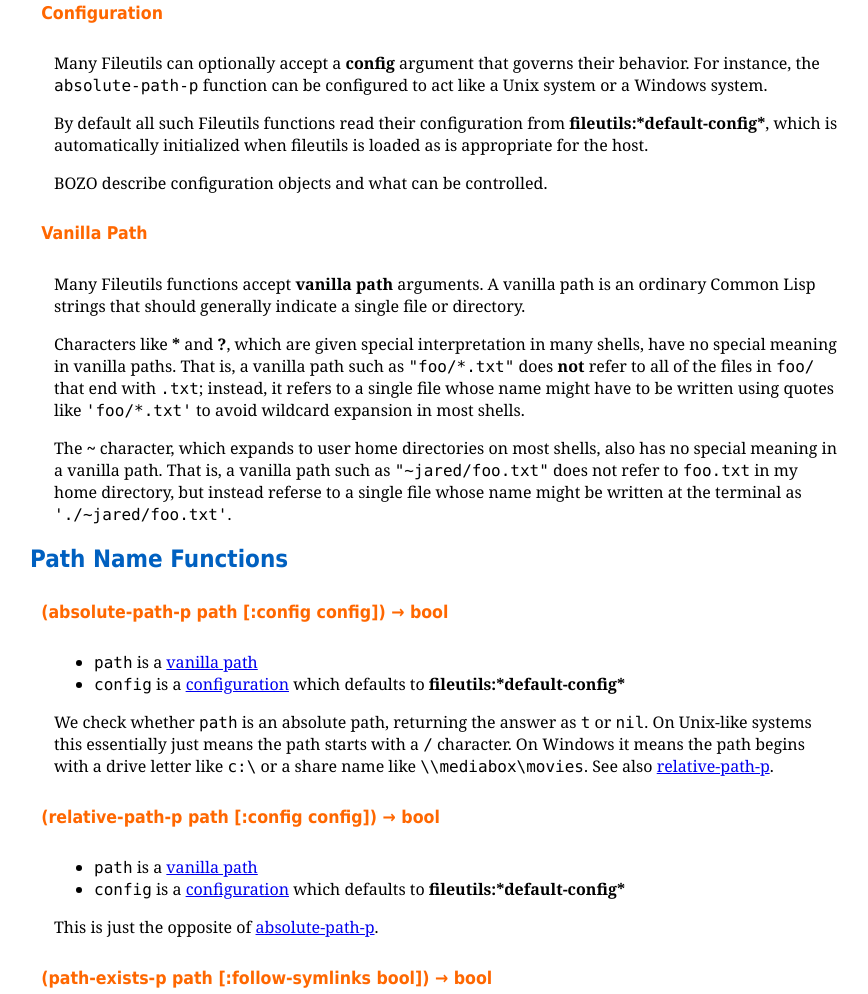
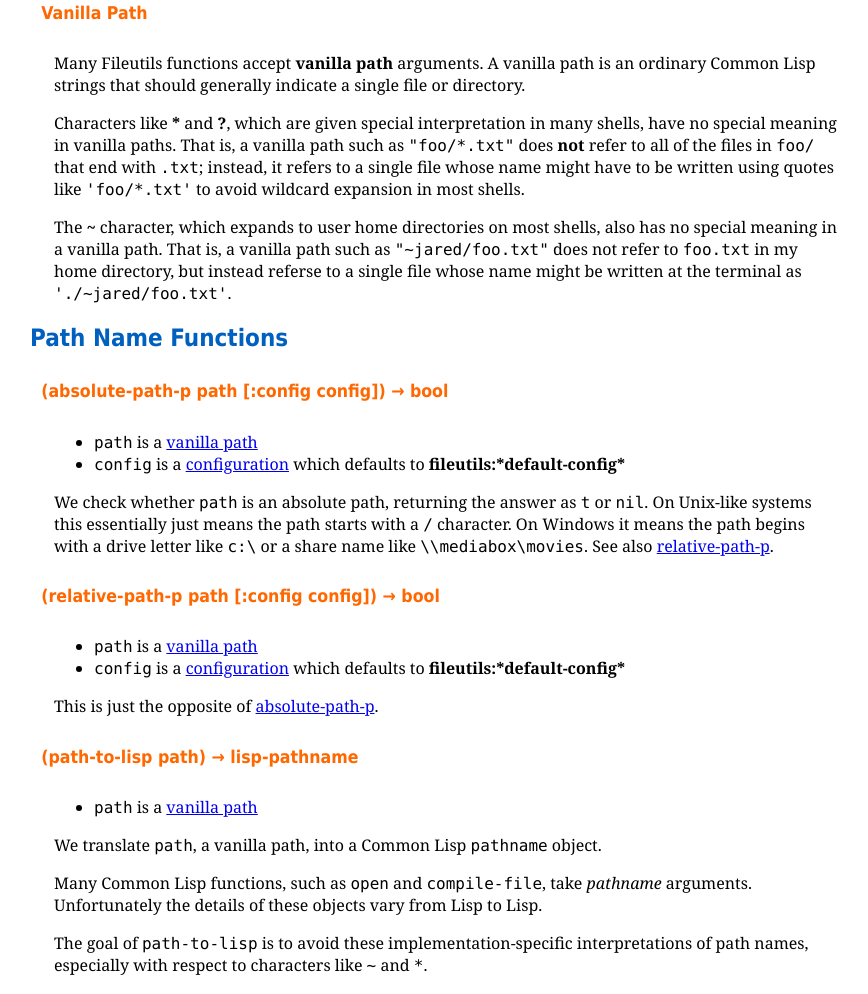
Before and after one commit to jaredcdavis/fileutils, a plain HTML site: page doc/index.html in a window 1280 px wide. Shown: the part 358-1352 px from the top of the page, without its empty margins (2-870 px from the left). Drawn offline with Linux system fonts and the light colour scheme.

Commit message:
clean up some configuration stuff, dead comments, etc

```diff
--- a/doc/index.html
+++ b/doc/index.html
@@ -63,19 +63,6 @@ BOZO.</p>
 
 <h2><a name="definitions">Definitions</a></h2>
 
-<h5><a name="configuration">Configuration</a></h5>
-
-<p>Many Fileutils can optionally accept a <b>config</b> argument that governs
-their behavior.  For instance, the <tt>absolute-path-p</tt> function can be
-configured to act like a Unix system or a Windows system.</p>
-
-<p>By default all such Fileutils functions read their configuration from
-<b>fileutils:*default-config*</b>, which is automatically initialized when
-fileutils is loaded as is appropriate for the host.</p>
-
-<p>BOZO describe configuration objects and what can be controlled.</p>
-
-
 <h5><a name="vanillapath">Vanilla Path</a></h5>
 
 <p>Many Fileutils functions accept <b>vanilla path</b> arguments.  A vanilla
@@ -124,6 +111,24 @@ defaults to <b>fileutils:*default-config*</b></li>
 of <a href="#absolute-path-p">absolute-path-p</a>.</p>
 
 
+
+<h5>(path-to-lisp path) &rarr; lisp-pathname</h5>
+<ul>
+<li><tt>path</tt> is a <a href="#vanillapath">vanilla path</a></li>
+</ul>
+
+<p>We translate <tt>path</tt>, a vanilla path, into a Common Lisp
+<tt>pathname</tt> object.</p>
+
+<p>Many Common Lisp functions, such as <tt>open</tt> and <tt>compile-file</tt>,
+take <i>pathname</i> arguments.  Unfortunately the details of these objects
+vary from Lisp to Lisp.</p>
+
+<p>The goal of <tt>path-to-lisp</tt> is to avoid these implementation-specific
+interpretations of path names, especially with respect to characters
+like <tt>~</tt> and <tt>*</tt>.</p>
+
+
 <h5>(path-exists-p path [:follow-symlinks bool]) &rarr; bool</h5>
 
 <ul>
```
Also changed, not shown: 2 other files.
